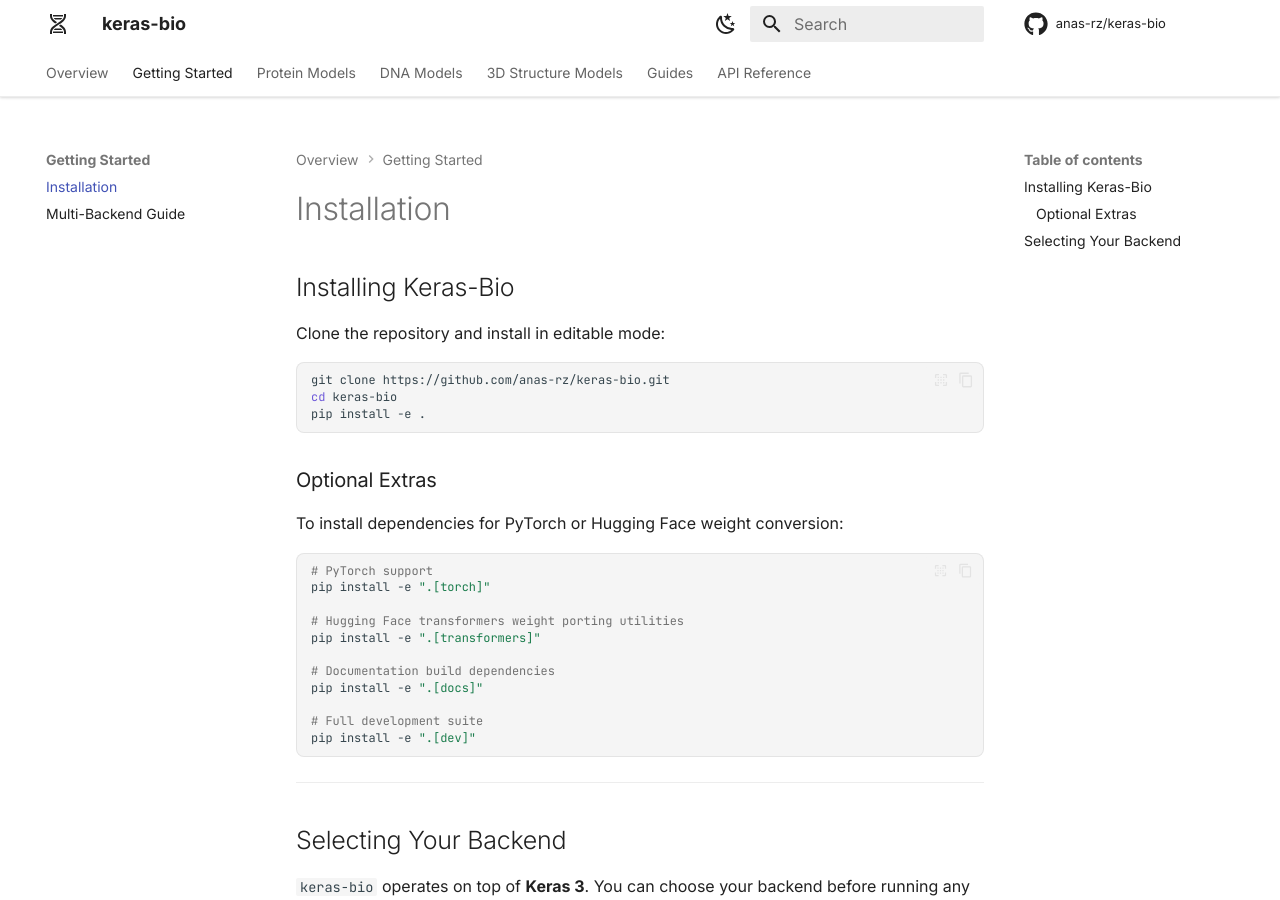
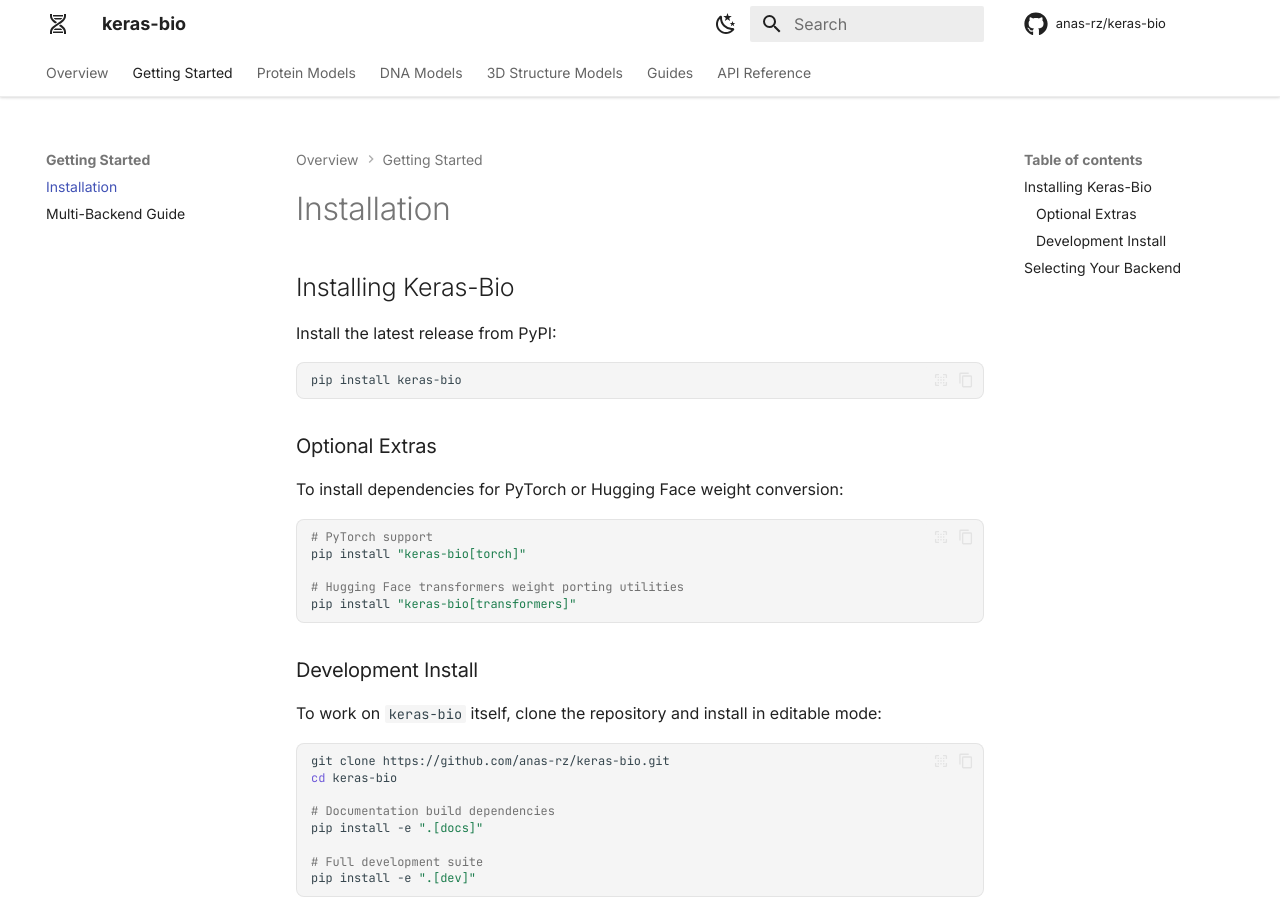
Before and after one commit to anas-rz/keras-bio, an MkDocs documentation site: the page built from docs/getting-started/installation.md, in a window 1280 px wide and 900 px high. Built offline with MkDocs 1.6.1 and Material for MkDocs 9.7.7, drawn with Linux system fonts in a browser that asks for light colours; comment, search, counter and statistics services are not loaded.

Commit message:
Change installation method

````diff
--- a/docs/getting-started/installation.md
+++ b/docs/getting-started/installation.md
@@ -2,12 +2,10 @@
 
 ## Installing Keras-Bio
 
-Clone the repository and install in editable mode:
+Install the latest release from PyPI:
 
 ```bash
-git clone https://github.com/anas-rz/keras-bio.git
-cd keras-bio
-pip install -e .
+pip install keras-bio
 ```
 
 ### Optional Extras
@@ -16,10 +14,19 @@
 
 ```bash
 # PyTorch support
-pip install -e ".[torch]"
+pip install "keras-bio[torch]"
 
 # Hugging Face transformers weight porting utilities
-pip install -e ".[transformers]"
+pip install "keras-bio[transformers]"
+```
+
+### Development Install
+
+To work on `keras-bio` itself, clone the repository and install in editable mode:
+
+```bash
+git clone https://github.com/anas-rz/keras-bio.git
+cd keras-bio
 
 # Documentation build dependencies
 pip install -e ".[docs]"
````
Also changed, not shown: README.md (+1 -3 lines).
